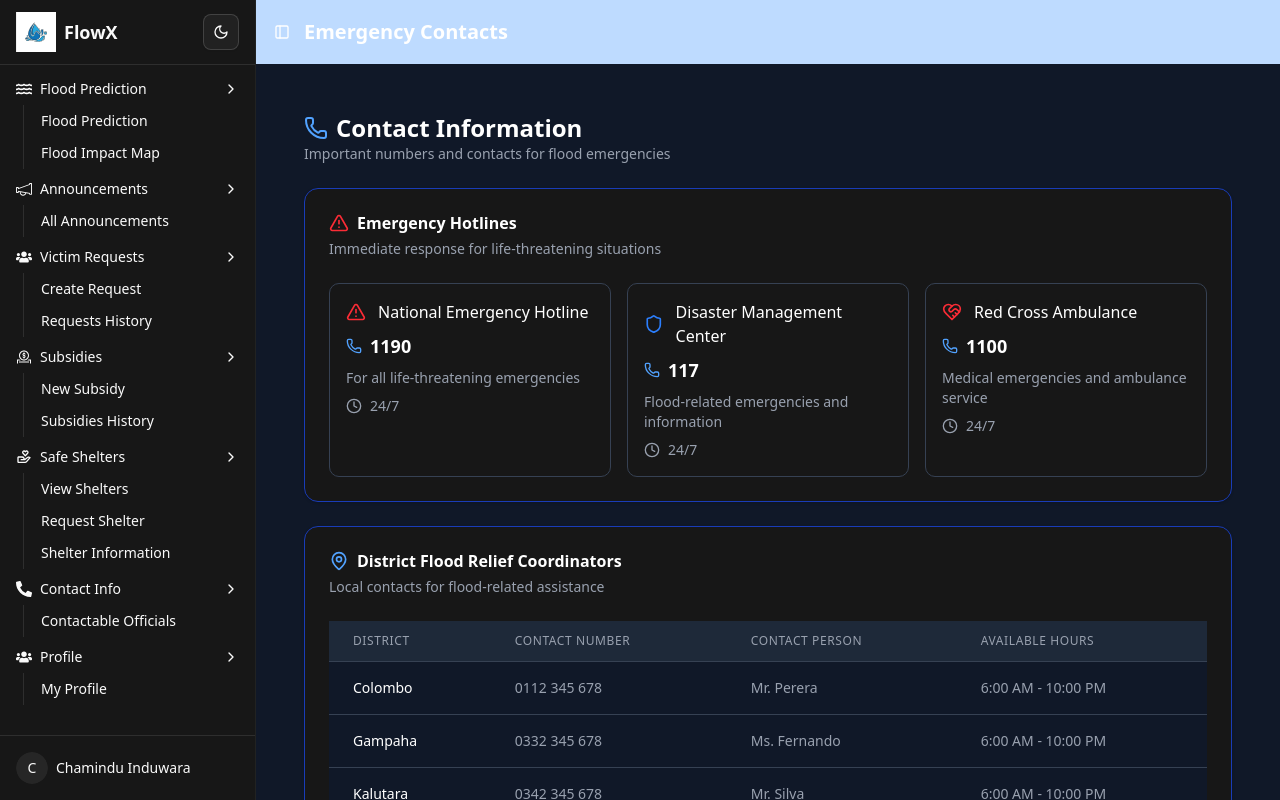
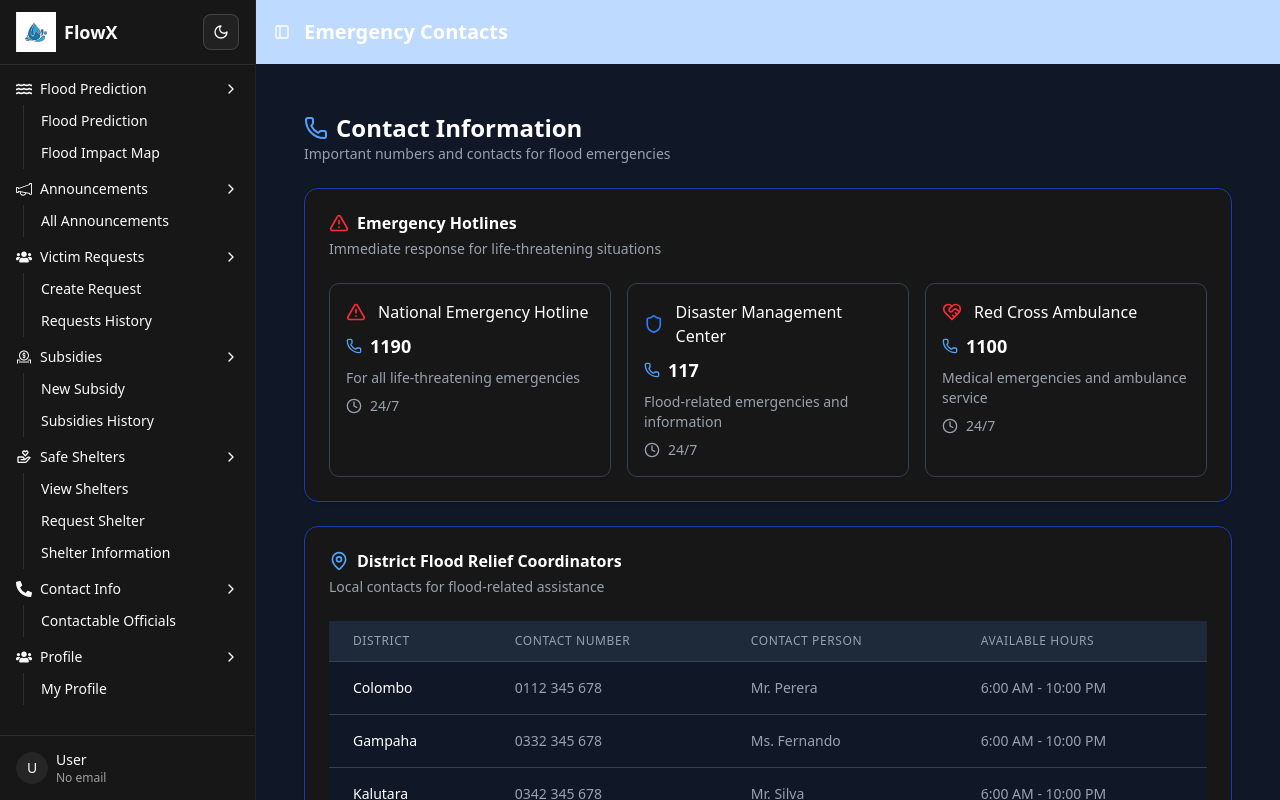
Before and after one commit to NIBM-GALLE/GAHDSE241F-flowx, a React (Vite) app in the folder public-web-app/client/: page /contact in a window 1280 px wide. Shown: the top 800 px of the page. Built offline with nearby package versions, Linux system fonts and the light colour scheme; the HTML template or start-up script is replaced by a standard one.

Commit message:
Refactor NavUser component

```diff
--- a/public-web-app/client/src/components/sidebar/nav-user.jsx
+++ b/public-web-app/client/src/components/sidebar/nav-user.jsx
@@ -19,8 +19,8 @@ import {
   SidebarMenuButton
 } from "@/components/ui/sidebar";
 
-export function NavUser({ user }) {
-  const { logout } = useUserStore();
+export function NavUser() {
+  const { user, logout } = useUserStore();
   const navigate = useNavigate();
 
   const handleLogout = () => {
@@ -28,23 +28,34 @@ export function NavUser({ user }) {
     navigate("/signin");
   };
 
+  // Use backend user fields, fallback to sensible defaults
+  const displayName = (user?.first_name || user?.firstName || "") && (user?.last_name || user?.lastName || "")
+    ? `${user.first_name || user.firstName} ${user.last_name || user.lastName}`
+    : user?.name || user?.member_name || user?.member_email || user?.email || "User";
+  const displayEmail = user?.email || user?.member_email || "No email";
+  const initial = displayName.charAt(0).toUpperCase();
+  const avatarUrl = user?.avatar || user?.profile_picture || null;
+
   return (
     <DropdownMenu>
       <DropdownMenuTrigger asChild>
         <SidebarMenuButton size="lg" className="group">
           <Avatar>
-            <AvatarImage src={user.avatar} />
-            <AvatarFallback>{user.name.charAt(0)}</AvatarFallback>
+            {avatarUrl ? (
+              <AvatarImage src={avatarUrl} />
+            ) : (
+              <AvatarFallback>{initial}</AvatarFallback>
+            )}
           </Avatar>
           <div className="flex-1 text-left">
-            <p className="font-medium">{user.name}</p>
-            <p className="text-xs text-muted-foreground">{user.email}</p>
+            <p className="font-medium">{displayName}</p>
+            <p className="text-xs text-muted-foreground">{displayEmail}</p>
           </div>
         </SidebarMenuButton>
       </DropdownMenuTrigger>
       <DropdownMenuContent align="end" className="w-56">
         <DropdownMenuLabel>My Account</DropdownMenuLabel>
-        <DropdownMenuItem onClick={() => navigate("/user-profile")}>
+        <DropdownMenuItem onClick={() => navigate("/profile")}>
           <CircleUserRound className="mr-2 size-4" />
           Profile
         </DropdownMenuItem>
```
